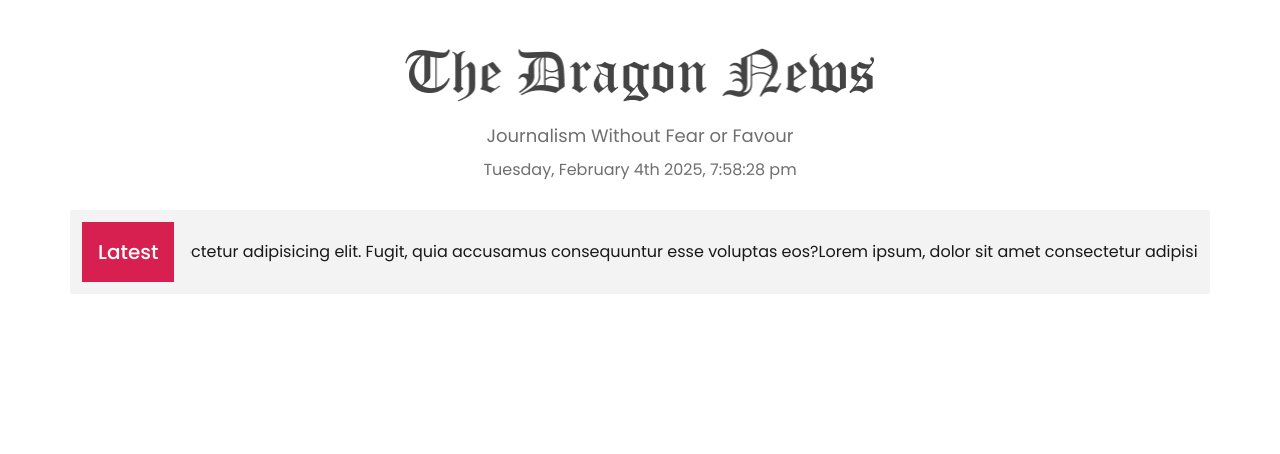
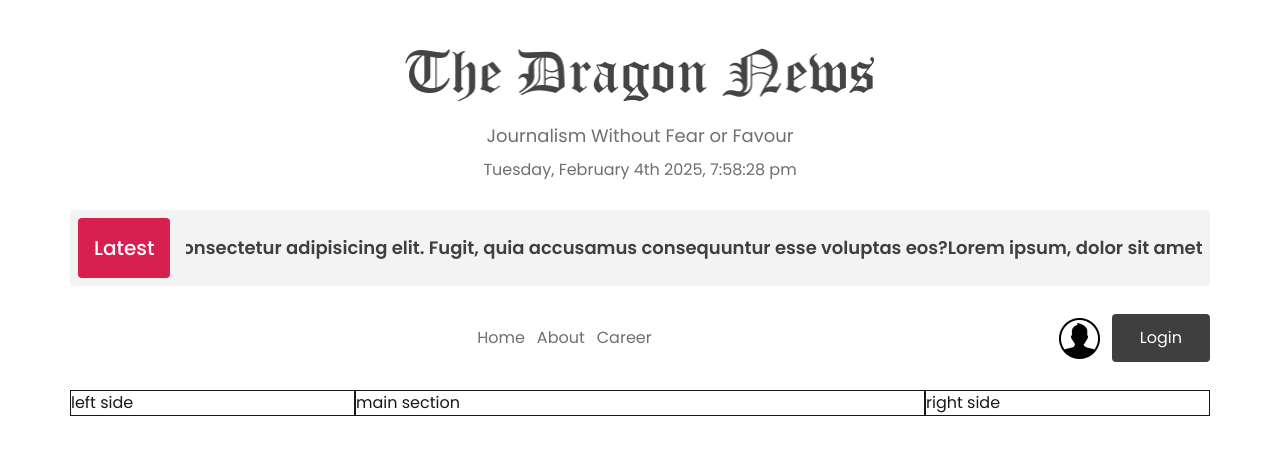
Before and after one commit to Samriddhadewan/Dragon-news, a React (Vite) app: page / in a window 1280 px wide. Shown: the top 454 px of the page. Built offline with nearby package versions, Linux system fonts and the light colour scheme.

Commit message:
video 6 done

```diff
--- a/src/Components/LatestNews.jsx
+++ b/src/Components/LatestNews.jsx
@@ -2,12 +2,12 @@ import Marquee from "react-fast-marquee";
 
 const LatestNews = () => {
   return (
-    <div className="flex gap-4 p-3 bg-[#F3F3F3] rounded-sm">
-      <p className="p-4 bg-[#D72050] text-white font-medium text-xl">Latest</p>
+    <div className="flex gap-4 p-2 bg-[#F3F3F3] rounded-sm">
+      <p className="p-4 rounded-sm bg-[#D72050] text-white font-medium text-xl">Latest</p>
       <Marquee>
-        <p>Lorem ipsum, dolor sit amet consectetur adipisicing elit. Fugit, quia accusamus consequuntur esse voluptas eos?</p>
-        <p>Lorem ipsum, dolor sit amet consectetur adipisicing elit. Fugit, quia accusamus consequuntur esse voluptas eos?</p>
-        <p>Lorem ipsum, dolor sit amet consectetur adipisicing elit. Fugit, quia accusamus consequuntur esse voluptas eos?</p>
+        <p className="text-[#403F3F] font-semibold text-lg">Lorem ipsum, dolor sit amet consectetur adipisicing elit. Fugit, quia accusamus consequuntur esse voluptas eos?</p>
+        <p  className="text-[#403F3F] font-semibold text-lg">Lorem ipsum, dolor sit amet consectetur adipisicing elit. Fugit, quia accusamus consequuntur esse voluptas eos?</p>
+        <p  className="text-[#403F3F] font-semibold text-lg">Lorem ipsum, dolor sit amet consectetur adipisicing elit. Fugit, quia accusamus consequuntur esse voluptas eos?</p>
       </Marquee>
     </div>
   );
--- /dev/null
+++ b/src/Components/Navbar.jsx
@@ -0,0 +1,23 @@
+import { Link } from "react-router-dom"
+import profile from "../assets/user.png"
+
+const Navbar = () => {
+  return (
+    <div className="flex items-center justify-between">
+        <div></div>
+        <div className="flex text-[#706F6F] gap-3">
+            <Link>Home</Link>
+            <Link>About</Link>
+            <Link>Career</Link>
+        </div>
+        <div className="flex items-center gap-3">
+            <div>
+                <img src={profile} alt="" />
+            </div>
+            <button className="bg-[#403F3F] text-white py-3 px-7 rounded-sm">Login</button>
+        </div>
+    </div>
+  )
+}
+
+export default Navbar
--- a/src/Layouts/MainLayout.jsx
+++ b/src/Layouts/MainLayout.jsx
@@ -1,5 +1,6 @@
 import Header from "../Components/Header"
 import LatestNews from "../Components/LatestNews"
+import Navbar from "../Components/Navbar"
 
 const MainLayout = () => {
   return (
@@ -12,9 +13,13 @@ const MainLayout = () => {
           <LatestNews></LatestNews>
         </section>
         </header>
-        <nav></nav>
-        <main></main>
+        <nav className="w-[1140px] my-7 mx-auto"> <Navbar /> </nav>
         {/* main  */}
+        <main className="w-[1140px] my-7 mx-auto grid grid-cols-12">
+          <aside className="col-span-3 border">left side</aside>
+          <section className="col-span-6 border">main section</section>
+          <aside className="col-span-3 border">right side</aside>
+        </main>
     </div>
   )
 }
```
